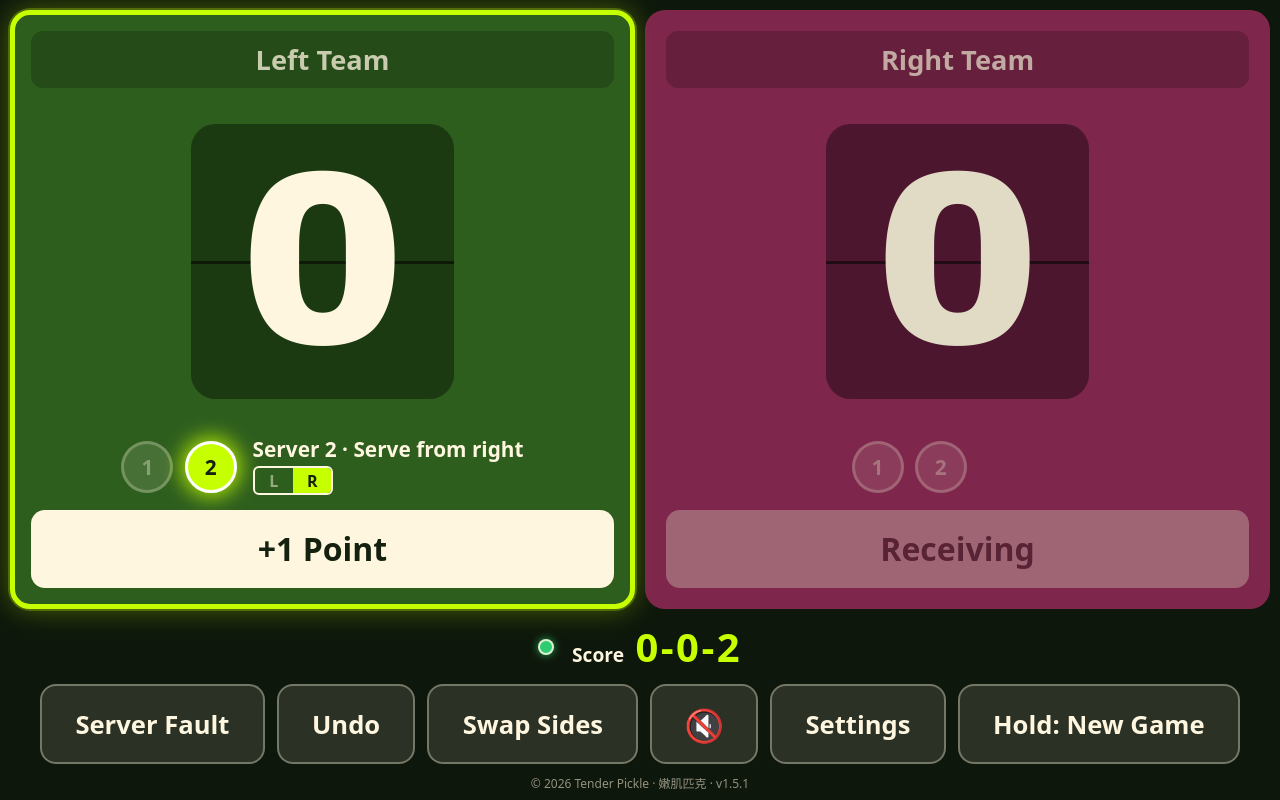
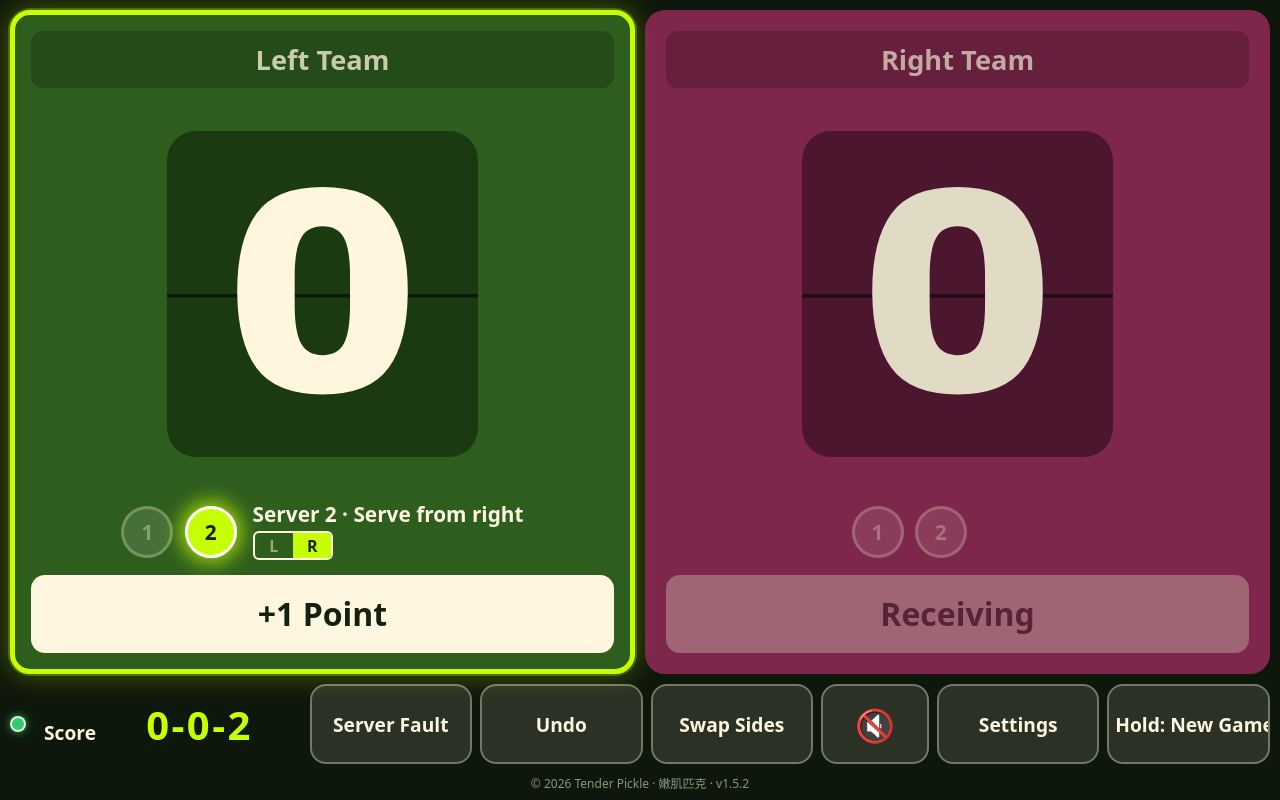
Before and after one commit to hsiao0922/tender-pickle-scoreboard, a plain HTML site: page index.html in a window 1280 px wide. Drawn offline with Linux system fonts and the light colour scheme.

Commit message:
v1.5.2: keep the bottom bar on one row so the score cards don't shrink on server 2
Co-Authored-By: Claude Sonnet 5.5 <noreply@anthropic.com>

```diff
--- a/app.js
+++ b/app.js
@@ -4,7 +4,7 @@
 
   var E = PickleEngine;
   var KEY = 'tps.v1';
-  var VERSION = '1.5.1'; // keep in sync with CACHE in sw.js
+  var VERSION = '1.5.2'; // keep in sync with CACHE in sw.js
 
   var I18N = {
     'zh-TW': {
--- a/style.css
+++ b/style.css
@@ -366,6 +366,22 @@ dialog input[type="range"] { flex: 1; max-width: 220px; accent-color: var(--lamp
   #newgame.holding::after { transition: none; }
 }
 
+@media (min-width: 641px) {
+  /* one fixed row: buttons shrink to fit, so the bar never wraps when the score call gets wider */
+  #bar { flex-wrap: nowrap; }
+  #callout-box { flex: none; }
+  #callout { display: inline-block; min-width: 4.6em; text-align: center; }
+  #actions { flex: 1; flex-wrap: nowrap; min-width: 0; gap: 8px; }
+  #actions button {
+    flex: 1 1 0;
+    min-width: 0;
+    padding: 0 .3em;
+    white-space: nowrap;
+    font-size: clamp(.95rem, max(2.4vmin, 1.3vw), 1.6rem);
+  }
+  #voice { flex: 0 0 auto !important; }
+}
+
 /* ---------- compact landscape (phones) ---------- */
 @media (orientation: landscape) and (max-height: 520px) {
   #teams { gap: 6px; padding: 6px 6px 0; }
--- a/sw.js
+++ b/sw.js
@@ -3,7 +3,7 @@
  * when offline (or the network is slower than TIMEOUT) the cached copy is used.
  * Bump CACHE (and VERSION in app.js) when any file changes.
  */
-var CACHE = 'tender-pickle-v1.5.1';
+var CACHE = 'tender-pickle-v1.5.2';
 var TIMEOUT = 4000;
 var FILES = [
   './', 'index.html', 'style.css', 'engine.js', 'app.js', 'manifest.json',
```
